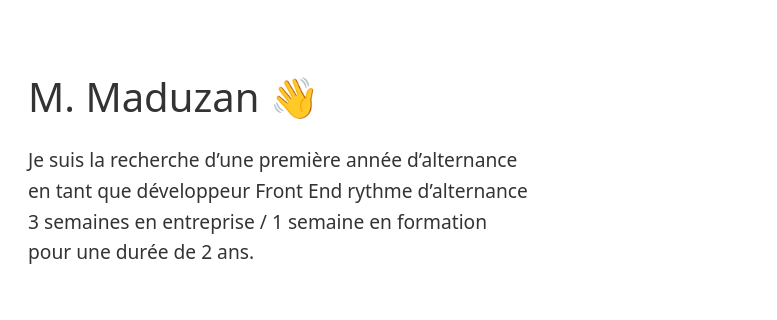
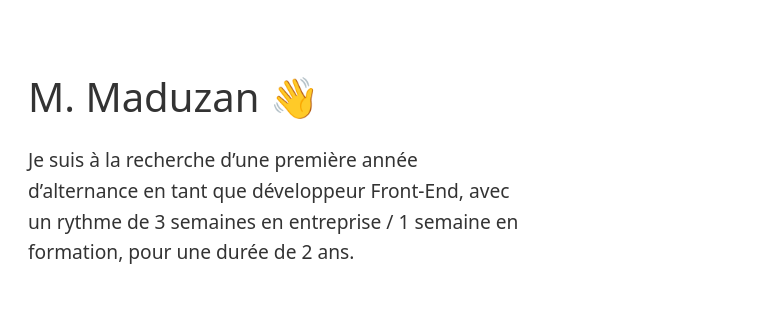
Before and after one commit to MMaduzan/Portfolio-Maduzan, a plain HTML site: page index.html in a window 1280 px wide. Shown: the part 80-400 px from the top of the page, 503-1280 px from the left. Drawn offline with Linux system fonts and the light colour scheme.

Commit message:
Correction de faute

```diff
--- a/index.html
+++ b/index.html
@@ -54,8 +54,8 @@
         <img src="./src/assets/images/photo.JPG" alt="photoprofil" class="photo-profil">
         <div class="texte-accueil">
             <h1>M. Maduzan 👋</h1>
-            <p>Je suis la recherche d’une première année d’alternance en tant que développeur Front End rythme
-                d’alternance 3 semaines en entreprise / 1 semaine en formation pour une durée de 2 ans.</p>
+            <p>Je suis à la recherche d’une première année d’alternance en tant que développeur Front-End, avec un
+                rythme de 3 semaines en entreprise / 1 semaine en formation, pour une durée de 2 ans.</p>
         </div>
     </section>
 
```
Also changed, not shown: 1 other file.
